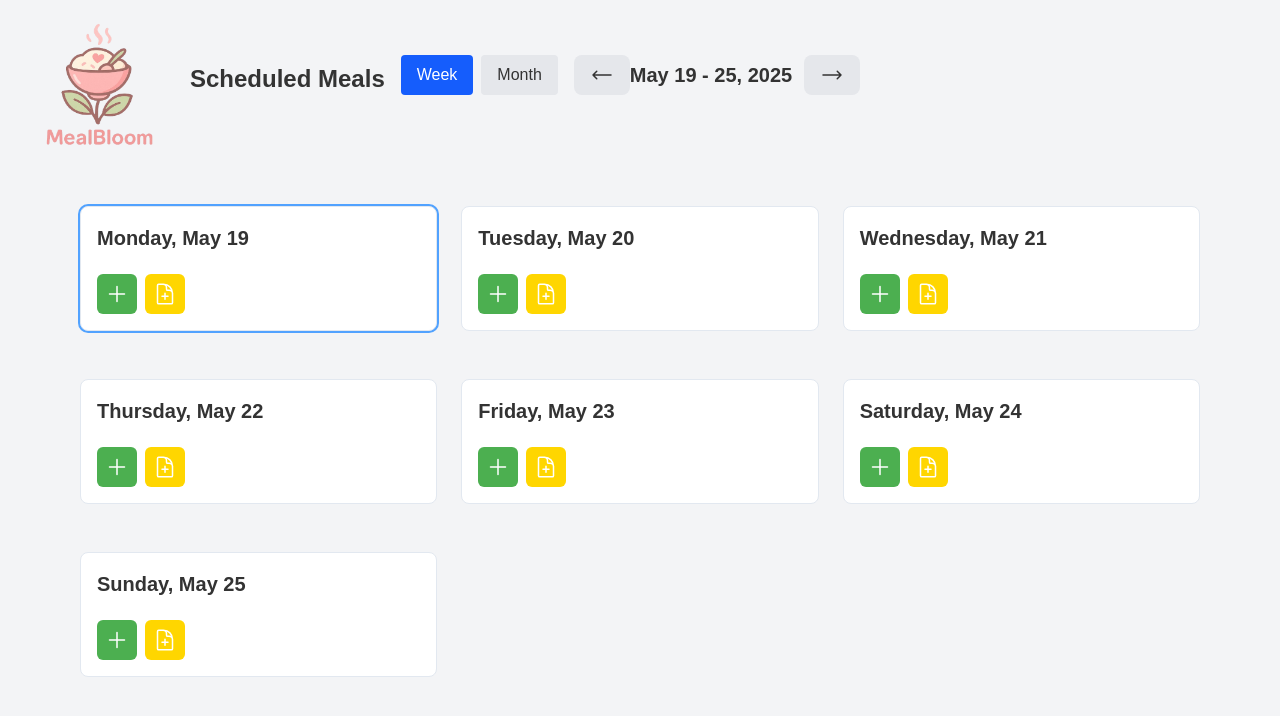
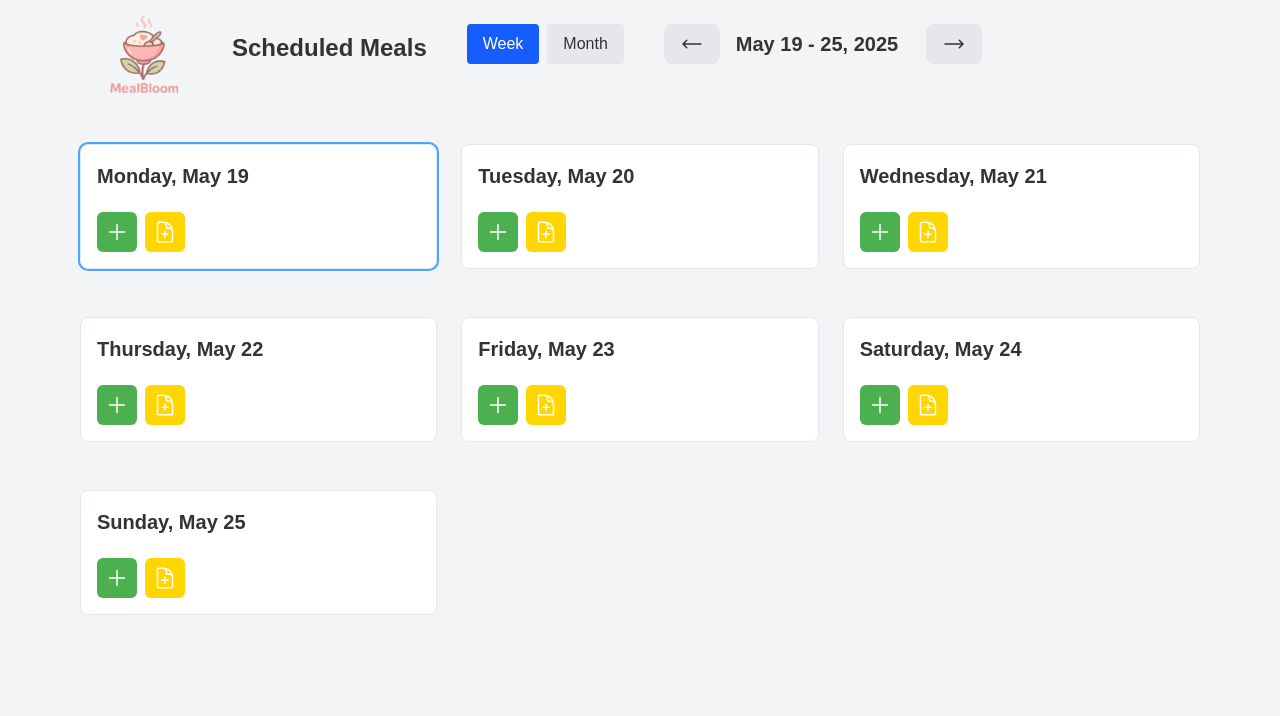
Before and after one commit to HardyUX/MealBloom, a React (Vite) app: page / in a window 1280 px wide. Shown: the top 716 px of the page. Built offline with nearby package versions, Linux system fonts and the light colour scheme.

Commit message:
feat: Adjust spacing to match Figma Header

```diff
--- a/src/components/Header.jsx
+++ b/src/components/Header.jsx
@@ -18,11 +18,12 @@ export default function Header() {
     const { moveMeal } = useMeals()
 
     return (
-        <header className="flex items-center bg-gray-100 py-2 px-4 sm:py-3 sm:px-6 shadow gap-4">
+        <header className="bg-gray-100 py-2 shadow">
+            <div className="max-w-6xl mx-auto px-6 sm:px-8 flex items-center gap-10">
             <img
                 src={logoSrc}
                 alt="MealBloom Logo"
-                className="w-[150px] h-[150px] flex-shrink-0"
+                className="w-24 h-24 flex-shrink-0"
             />
 
             {/* =================== Week Header & Navigation =================== */}
@@ -44,7 +45,7 @@ export default function Header() {
             </div>
 
             {/* Navigation between weeks */}
-            <div className="flex items-center justify-between mb-6">
+            <div className="flex items-center justify-between mb-6 gap-4">
                 {viewMode === 'week' ? (
                     <>
                         <DropTargetButton
@@ -115,6 +116,8 @@ export default function Header() {
                 )}
             </div>
 
-        </header>
+        </div>
+    </header>
+
     );
 }
```
